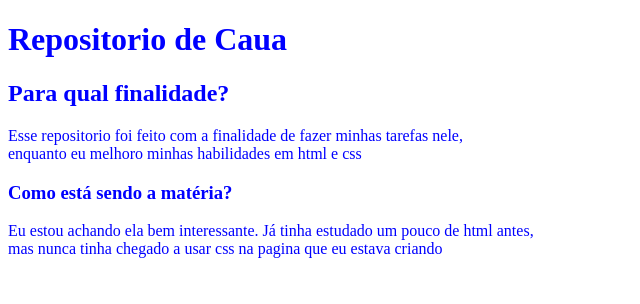
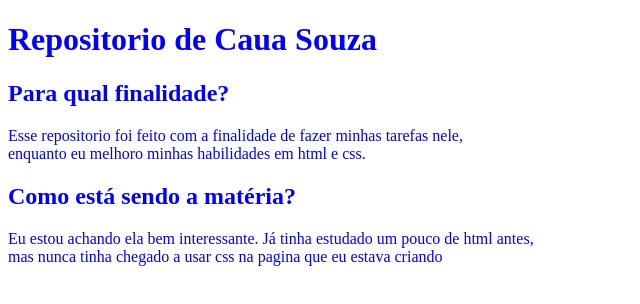
Before and after one commit to CauaImpressora/Prog-Web1, a plain HTML site: page index.html in a window 1280 px wide. Shown: the whole page, without its empty margins (0-640 px from the left). Drawn offline with Linux system fonts and the light colour scheme.

Commit message:
Update index.html

```diff
--- a/index.html
+++ b/index.html
@@ -10,10 +10,10 @@
 	  </style>
         </head>
   <body style="color: blue;">
-     <h1> Repositorio de Caua</h1>
+     <h1> Repositorio de Caua Souza</h1>
 	  <h2> Para qual finalidade?</h2>
-	  	<p> Esse repositorio foi feito com a finalidade de fazer minhas tarefas nele, <br> enquanto eu melhoro minhas habilidades em html e css</p>
-	  <h3>Como está sendo a matéria?</h3>
-  		<p> Eu estou achando ela bem interessante. Já tinha estudado um pouco de html antes, <br> mas nunca tinha chegado a usar css na pagina que eu estava criando</p>
+	  	<p> Esse repositorio foi feito com a finalidade de fazer minhas tarefas nele, <br> enquanto eu melhoro minhas habilidades em html e css.</p>
+	  <h2>Como está sendo a matéria?</h2>
+  		<p>Eu estou achando ela bem interessante. Já tinha estudado um pouco de html antes, <br> mas nunca tinha chegado a usar css na pagina que eu estava criando</p>
 	</body>
 </html>
```
